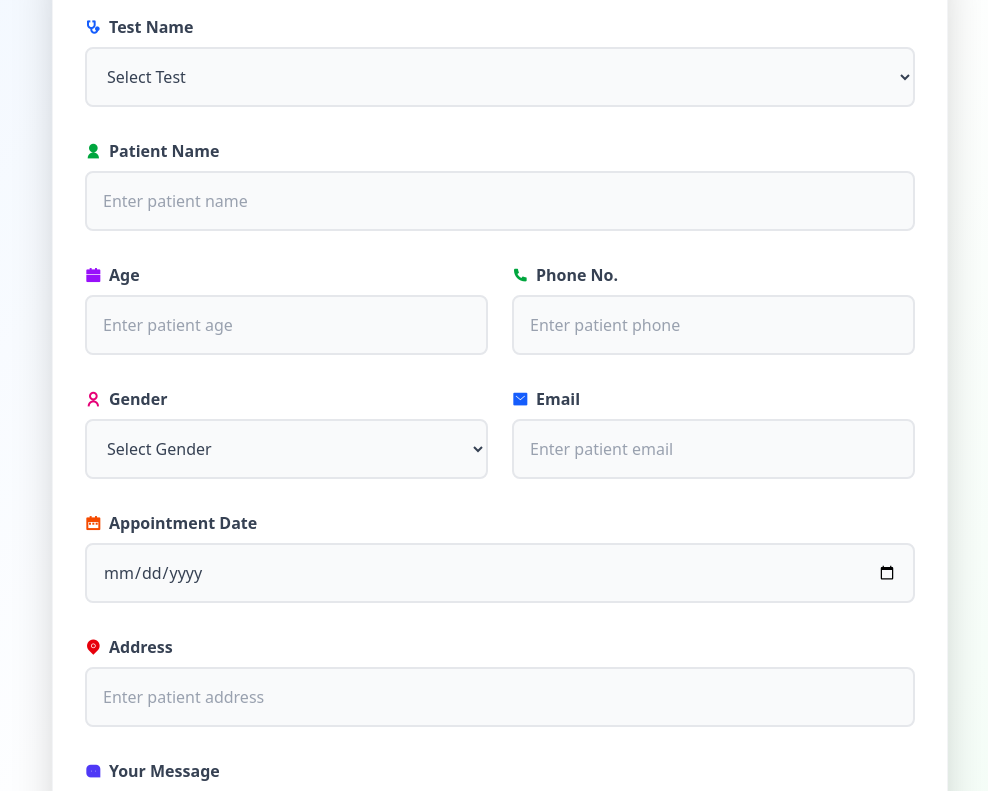
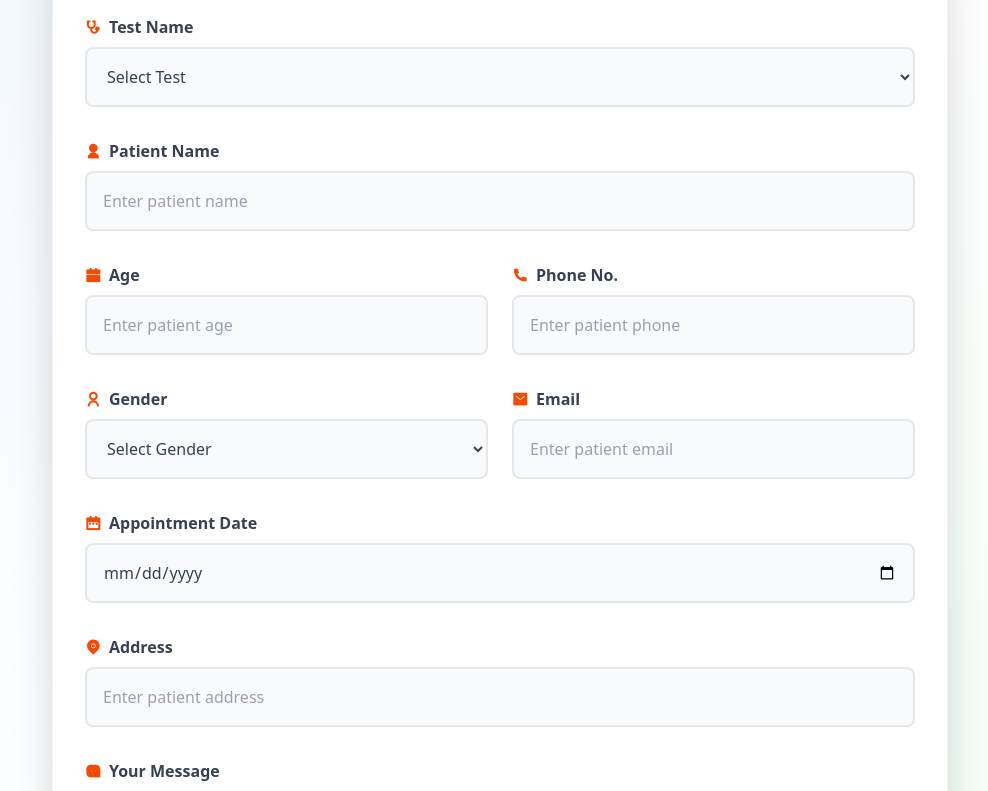
Before and after one commit to Aryanvishwakarma01/diagnostic-site, a React (Vite) app: page /book-appointment in a window 1280 px wide. Shown: the part 400-1191 px from the top of the page, without its empty margins (140-1128 px from the left). Built offline with nearby package versions, Linux system fonts and the light colour scheme.

Commit message:
some changes in font size and font colors

```diff
--- a/src/components/Appointment.jsx
+++ b/src/components/Appointment.jsx
@@ -142,7 +142,7 @@ const Appointment = () => {
                             {/* Test Name */}
                             <div className='space-y-2'>
                                 <label className='text-gray-700 font-semibold flex items-center gap-2'>
-                                    <i className="ri-stethoscope-fill text-blue-600"></i>
+                                    <i className="ri-stethoscope-fill text-orange-600"></i>
                                     Test Name
                                 </label>
                                 <select
@@ -162,7 +162,7 @@ const Appointment = () => {
                             {/* Patient Name */}
                             <div className='space-y-2'>
                                 <label className='text-gray-700 font-semibold flex items-center gap-2'>
-                                    <i className="ri-user-fill text-green-600"></i>
+                                    <i className="ri-user-fill text-orange-600"></i>
                                     Patient Name
                                 </label>
                                 <input
@@ -181,7 +181,7 @@ const Appointment = () => {
                             <div className='grid grid-cols-1 sm:grid-cols-2 gap-6'>
                                 <div className='space-y-2'>
                                     <label className='text-gray-700 font-semibold flex items-center gap-2'>
-                                        <i className="ri-calendar-fill text-purple-600"></i>
+                                        <i className="ri-calendar-fill text-orange-600"></i>
                                         Age
                                     </label>
                                     <input
@@ -198,7 +198,7 @@ const Appointment = () => {
                                 </div>
                                 <div className='space-y-2'>
                                     <label className='text-gray-700 font-semibold flex items-center gap-2'>
-                                        <i className="ri-phone-fill text-green-600"></i>
+                                        <i className="ri-phone-fill text-orange-600"></i>
                                         Phone No.
                                     </label>
                                     <input
@@ -219,7 +219,7 @@ const Appointment = () => {
                             <div className='grid grid-cols-1 sm:grid-cols-2 gap-6'>
                                 <div className='space-y-2'>
                                     <label className='text-gray-700 font-semibold flex items-center gap-2'>
-                                        <i className="ri-user-line text-pink-600"></i>
+                                        <i className="ri-user-line text-orange-600"></i>
                                         Gender
                                     </label>
                                     <select
@@ -237,7 +237,7 @@ const Appointment = () => {
                                 </div>
                                 <div className='space-y-2'>
                                     <label className='text-gray-700 font-semibold flex items-center gap-2'>
-                                        <i className="ri-mail-fill text-blue-600"></i>
+                                        <i className="ri-mail-fill text-orange-600"></i>
                                         Email
                                     </label>
                                     <input
@@ -272,7 +272,7 @@ const Appointment = () => {
                             {/* Address */}
                             <div className='space-y-2'>
                                 <label className='text-gray-700 font-semibold flex items-center gap-2'>
-                                    <i className="ri-map-pin-fill text-red-600"></i>
+                                    <i className="ri-map-pin-fill text-orange-600"></i>
                                     Address
                                 </label>
                                 <input
@@ -290,7 +290,7 @@ const Appointment = () => {
                             {/* Message */}
                             <div className='space-y-2'>
                                 <label className='text-gray-700 font-semibold flex items-center gap-2'>
-                                    <i className="ri-message-3-fill text-indigo-600"></i>
+                                    <i className="ri-message-3-fill text-orange-600"></i>
                                     Your Message
                                 </label>
                                 <textarea
--- a/src/components/Packages.jsx
+++ b/src/components/Packages.jsx
@@ -183,7 +183,7 @@ const Packages = () => {
             <div className="max-w-4xl mx-auto">
                 {/* Header */}
                 <div className="text-center mb-12">
-                    <h1 className="text-4xl md:text-5xl font-bold text-gray-900 mb-6">
+                    <h1 className="text-3xl md:text-5xl font-bold text-gray-900 mb-6">
                         Choose Your
                         <span className={`text-transparent bg-clip-text bg-gradient-to-r bg-orange-500 transition-all duration-500`}> Health Package</span>
                     </h1>
--- a/src/components/Page2.jsx
+++ b/src/components/Page2.jsx
@@ -48,10 +48,10 @@ const Page2 = () => {
 
       {/* Image Section */}
      {/* Image Section */}
-<div className="page2_right group w-full sm:w-[30%] max-w-[200px] flex justify-center mt-6 sm:mt-0">
+<div className="page2_right group w-full sm:w-[30%] max-w-[250px] sm:max-w-[400px] flex justify-center mt-6 sm:mt-0">
   <img
-    src="https://res.cloudinary.com/dfnbm55zk/image/upload/v1754573868/Ultrasound_km9s52.png"
-    className="w-full h-auto group-hover:scale-105 transition-transform duration-300"
+    src="https://res.cloudinary.com/dfnbm55zk/image/upload/v1755183071/WhatsApp_Image_2025-08-13_at_1.20.42_AM_lpk4az.jpg"
+    className="w-full h-auto group-hover:scale-105 transition-transform duration-300 rounded-xl"
     alt="Medical Ultrasound Equipment"
   />
 </div>
```
